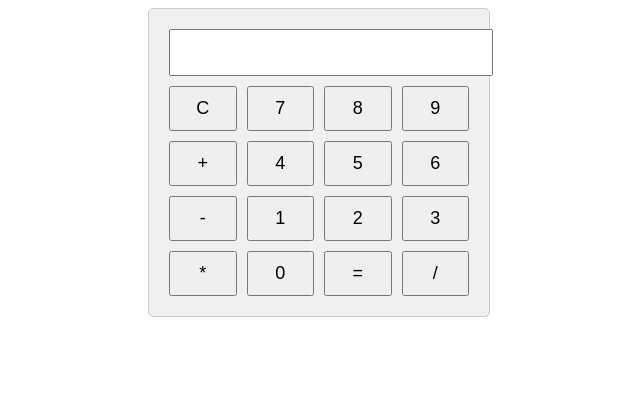
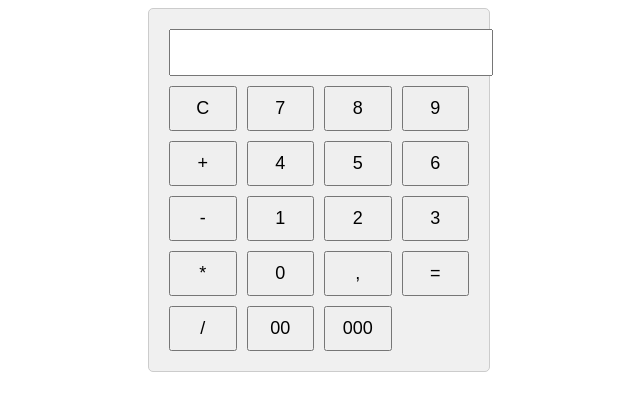
Before and after one commit to amriddinnazurdinov/calculator, a plain HTML site: page index.html in a window 1280 px wide. Shown: the whole page, without its empty margins (321-961 px from the left). Drawn offline with Linux system fonts and the light colour scheme.

Commit message:
add non-integer number

```diff
--- a/index.html
+++ b/index.html
@@ -22,8 +22,11 @@
         <button onclick="appendToDisplay('3')">3</button>
         <button onclick="appendToDisplay('*')">*</button>
         <button onclick="appendToDisplay('0')">0</button>
+        <button onclick="appendToDisplay('.')">,</button>
         <button onclick="calculateResult()">=</button>
         <button onclick="appendToDisplay('/')">/</button>
+        <button onclick="appendToDisplay('00')">00</button>
+        <button onclick="appendToDisplay('000')">000</button>
       </div>
     </div>
     <script src="script.js"></script>
```
